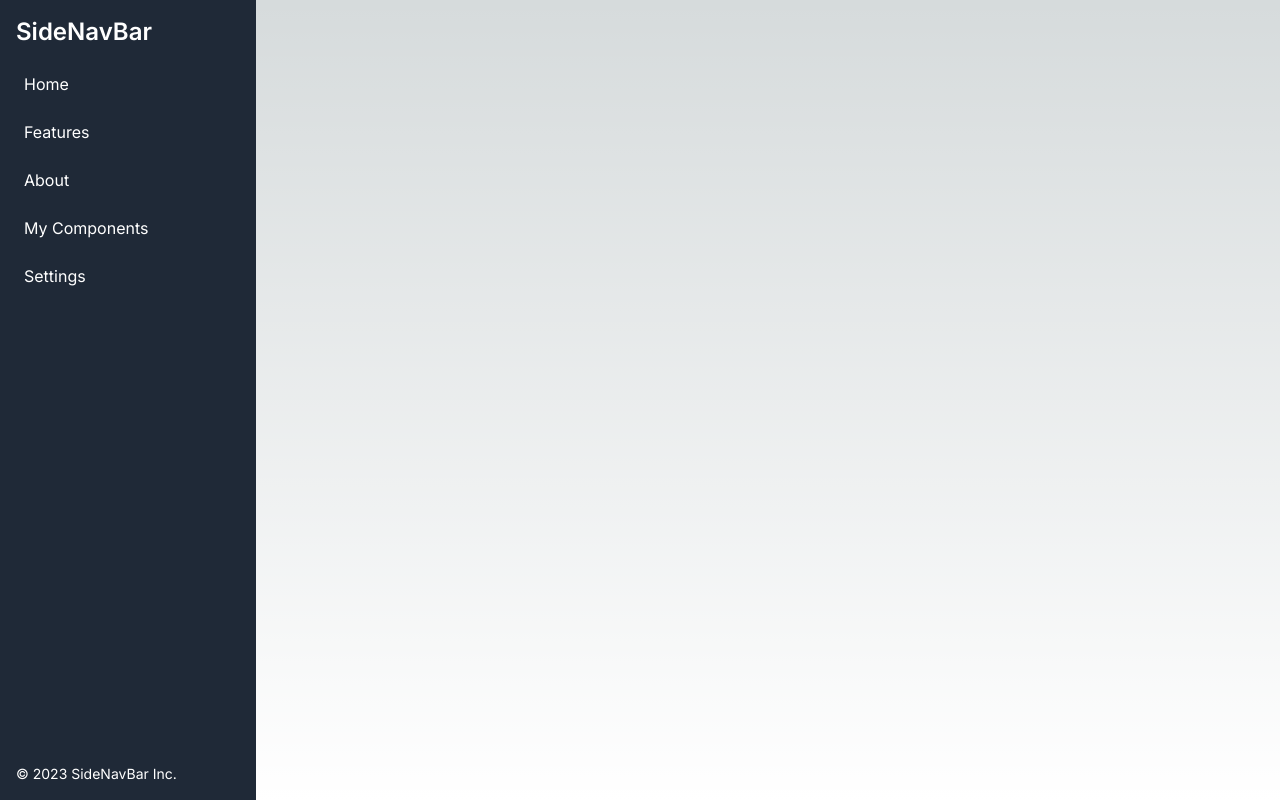
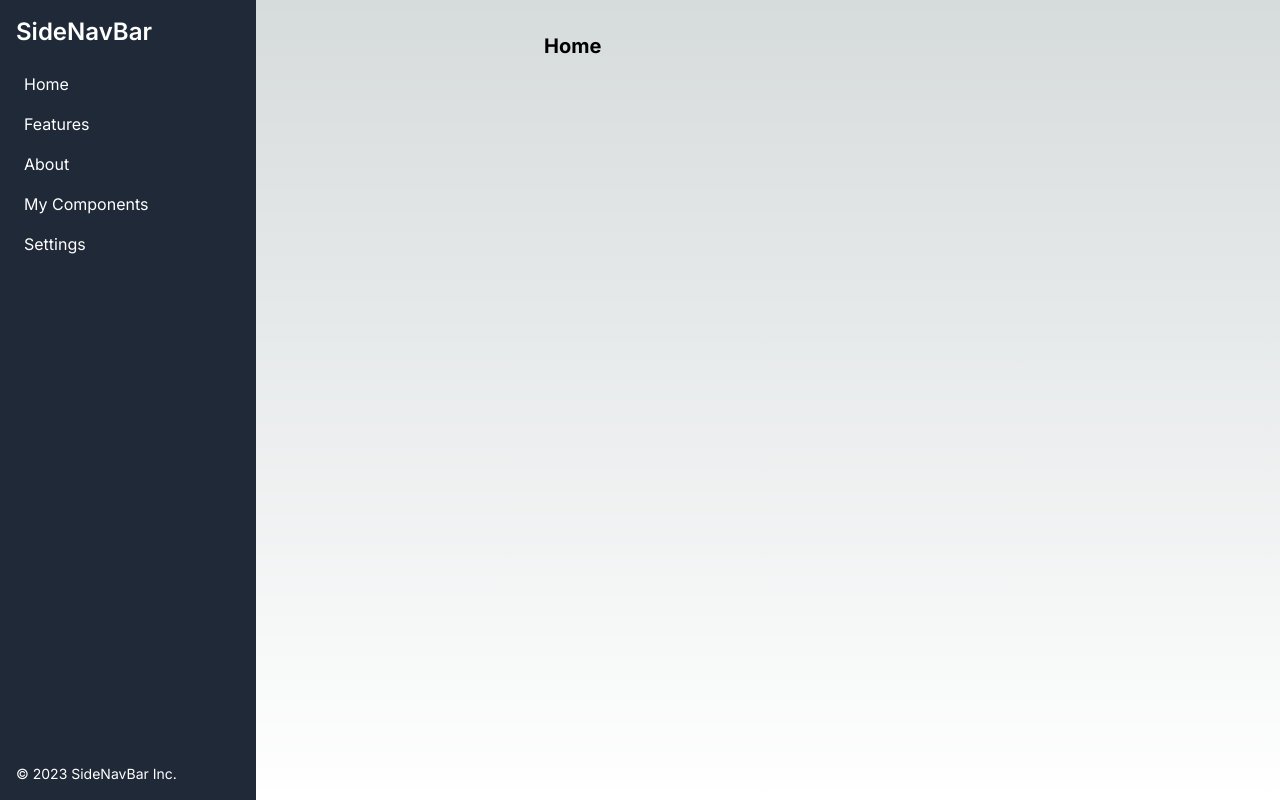
Before and after one commit to diBarraza/ProjectEnvironmentalGuardian, a Next.js app in the folder enviromental-guardian/: page / in a window 1280 px wide. Built offline with nearby package versions, Linux system fonts and the light colour scheme.

Commit message:
feat (edit the main pages): Edit the pages.

```diff
--- a/enviromental-guardian/src/app/page.tsx
+++ b/enviromental-guardian/src/app/page.tsx
@@ -6,7 +6,12 @@ import 'tailwindcss/tailwind.css';
 
 export default function Home() {
   return (
-    <Sidebar />
-
+    <div className="flex">
+          <Sidebar />
+          <div className="ml-64 p-8"> {/* Ajusta la clase 'ml-64' según el ancho de la barra lateral */}
+          <p className="text-xl font-bold mb-4">Home</p>
+          {/* Contenido adicional de la página de características */}
+          </div>
+      </div>
   )
 }
--- a/enviromental-guardian/src/app/side_bar/side_bar.tsx
+++ b/enviromental-guardian/src/app/side_bar/side_bar.tsx
@@ -10,21 +10,30 @@ const Sidebar: React.FC = () => {
         <h1 className="text-2xl font-semibold">SideNavBar</h1>
         {/* Agrega tus elementos de menú aquí */}
         <ul className="mt-4 space-y-2">
-            <li className="hover:bg-gray-700 p-2 rounded">
-                <Link href="/">Home</Link>
+            <Link href="/"><li className="hover:bg-gray-700 p-2 rounded">
+              Home
             </li>
-            <li className="hover:bg-gray-700 p-2 rounded">
-                <Link href="/features">Features</Link>
-            </li>
-            <li className="hover:bg-gray-700 p-2 rounded">
-              <Link href="/about">About</Link>
-            </li>
-            <li className="hover:bg-gray-700 p-2 rounded">
-              <Link href="/mycomponent">My Components</Link>
-            </li>
-            <li className="hover:bg-gray-700 p-2 rounded">
-              <Link href="/settings">Settings</Link>
-            </li>
+            </Link>
+            <Link href="/features">
+              <li className="hover:bg-gray-700 p-2 rounded">
+                Features
+              </li>
+            </Link>
+            <Link href="/about">
+              <li className="hover:bg-gray-700 p-2 rounded">
+                About
+              </li>
+            </Link>
+            <Link href="/mycomponent">
+              <li className="hover:bg-gray-700 p-2 rounded cursor-pointer">
+                My Components
+              </li>
+            </Link>
+            <Link href="/settings">
+              <li className="hover:bg-gray-700 p-2 rounded cursor-pointer">
+                Settings
+              </li>
+            </Link>
           {/* Agrega más elementos de menú según sea necesario */}
         </ul>
       </div>
--- a/enviromental-guardian/src/pages/about.tsx
+++ b/enviromental-guardian/src/pages/about.tsx
@@ -2,9 +2,13 @@ import Sidebar from '../app/side_bar/side_bar';
 import React from 'react';
 export default function Page() {
     return(
-        <div>
+        <div className="flex">
             <Sidebar />
-            <p>About</p>
+            <div className="ml-64 p-8"> {/* Ajusta la clase 'ml-64' según el ancho de la barra lateral */}
+            <p className="text-xl font-bold mb-4">About</p>
+            {/* Contenido adicional de la página de características */}
         </div>
+
+    </div>
     )
 }
--- a/enviromental-guardian/src/pages/features.tsx
+++ b/enviromental-guardian/src/pages/features.tsx
@@ -1,3 +1,15 @@
+import Sidebar from '../app/side_bar/side_bar';
+import React from 'react';
+
 export default function Page() {
-    return (<p>Features Page</p>)
+    return (
+    <div className="flex">
+        <Sidebar />
+        <div className="ml-64 p-8"> {/* Ajusta la clase 'ml-64' según el ancho de la barra lateral */}
+        <p className="text-xl font-bold mb-4">Features Page</p>
+        {/* Contenido adicional de la página de características */}
+      </div>
+
+    </div>
+    )
 }
--- a/enviromental-guardian/src/pages/mycomponent.tsx
+++ b/enviromental-guardian/src/pages/mycomponent.tsx
@@ -3,13 +3,15 @@ import MyComponent from '../app/component/MyComponent'
 import React from 'react';
 export default function Page() {
     return(
-        <div>
+        <div className="flex">
             <Sidebar />
-            <main>
+            <div className="ml-64 p-8">
                 <MyComponent></MyComponent>
-                <p>About</p>
-            </main>
+            {/* Ajusta la clase 'ml-64' según el ancho de la barra lateral */}
+            <p className="text-xl font-bold mb-4">Json back</p>
+            {/* Contenido adicional de la página de características */}
+        </div>
 
-        </div>
+    </div>
     )
 }
```
